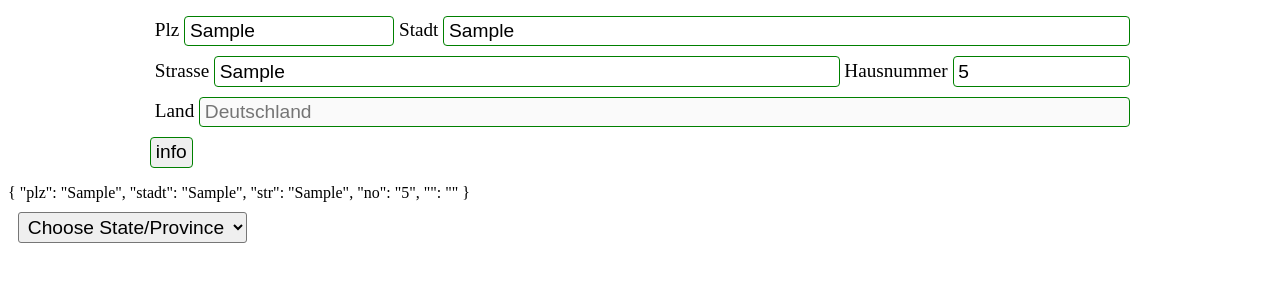
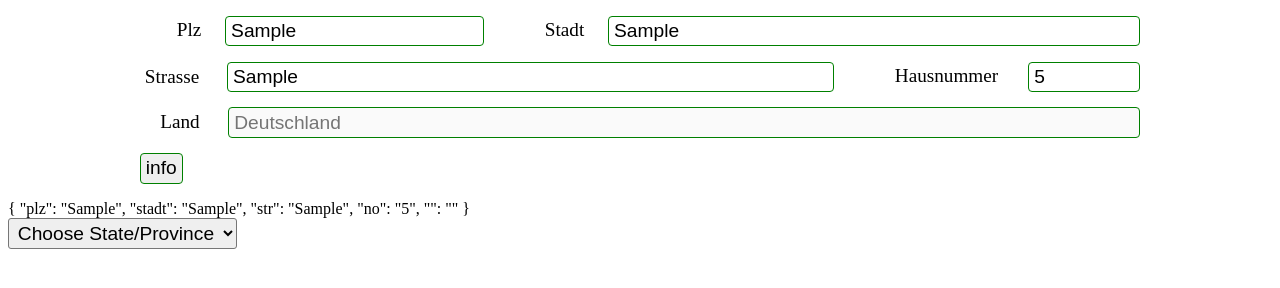
Before and after one commit to godsomex/reverse-engineer-dpdhl, a plain HTML site: page index.html in a window 1280 px wide. Both pictures are taken after typing "Sample", "Sample", "Sample", "5" into the empty fields and a click on the button "info". Drawn offline with Linux system fonts and the light colour scheme.

Commit message:
refactor code

```diff
--- a/api.js
+++ b/api.js
@@ -1,29 +1,55 @@
-let dropdown = document.getElementById("locality-dropdown");
+function myFunction() {
+  const dropdown = document.getElementById("locality-dropdown");
   dropdown.length = 0;
 
-let defaultOption = document.createElement("option");
+  const postcode = document.getElementById("plz").value;
+
+  const stadt = document.getElementById("stadt");
+
+  const defaultOption = document.createElement("option");
   defaultOption.text = "Choose State/Province";
 
   dropdown.add(defaultOption);
   dropdown.selectedIndex = 0;
 
-let url =
+  const url =
     "https://cors-anywhere.herokuapp.com/https://www.postdirekt.de/plzserver/PlzAjaxServlet";
+  const params = "finda=city&city=" + postcode + "&lang=de_DE";
 
-let postcode = "81241";
-let params = "finda=city&city=" + postcode + "&lang=de_DE";
+  function getCity(a, b) {
+    return fetch(`${a}?${b}`);
+  }
 
-try {
-  fetch(`${url}?${params}`)
+  if (postcode.length == 5) {
+    getCity(url, params)
       .then(res => res.json())
       .then(result => {
-      console.log(result);
         let option;
         option = document.createElement("option");
         option.text = result.rows[0].city;
         option.value = result.rows[0].city;
         dropdown.add(option);
-    });
-} catch (error) {
-  console(error);
+        stadt.value = result.rows[0].city;
+      })
+      .catch(err => console.log(err));
+  } else {
+    stadt.value = "please enter 5 digits";
   }
+
+  const formToJSON = elements =>
+    elements.reduce((data, element) => {
+      data[element.name] = element.value;
+      return data;
+    }, {});
+
+  const handleFormSubmit = event => {
+    event.preventDefault();
+    const data = formToJSON(Array.from(form.elements));
+    const dataContainer = document.getElementsByTagName("section")[0];
+    dataContainer.textContent = JSON.stringify(data, null, "  ");
+  };
+
+  const form = document.getElementsByTagName("form")[0];
+
+  form.addEventListener("submit", handleFormSubmit);
+}
--- a/index.html
+++ b/index.html
@@ -33,18 +33,15 @@
         </div>
         <div class="haus-group">
           <label for="no">Hausnummer</label>
-          <input
-            type="number"
-            id="no"
-            name="no"
-            placeholder="Enter House Number"
-          />
+          <input type="number" id="no" name="no" placeholder="House Number" />
         </div>
       </div>
 
       <div class="form-group">
-        <label for="land">Land</label>
-        <input type="text" id="land" disabled placeholder="Deutschland" />
+        <div class="land-group">
+          <label for="land">Land</label>
+          <input type="text" id="land" disabled placeholder="Deutschland" />
+        </div>
       </div>
       <div class="form-group">
         <button id="btnSend">info</button>
@@ -55,74 +52,10 @@
 
     <div class="form-group">
       <select id="locality-dropdown" name="locality">
-        <option value="bonus">bonus mark</option>
+        <option value="bonus">locality</option>
       </select>
     </div>
 
-    <!-- <script src="index.js"></script> -->
-    <script>
-      function myFunction() {
-        let dropdown = document.getElementById("locality-dropdown");
-        dropdown.length = 0;
-
-        let postcode = document.getElementById("plz").value;
-
-        let stadt = document.getElementById("stadt");
-
-        let defaultOption = document.createElement("option");
-        defaultOption.text = "Choose State/Province";
-
-        dropdown.add(defaultOption);
-        dropdown.selectedIndex = 0;
-
-        let url =
-          "https://cors-anywhere.herokuapp.com/https://www.postdirekt.de/plzserver/PlzAjaxServlet";
-        let params = "finda=city&city=" + postcode + "&lang=de_DE";
-
-        function getCity(url, params) {
-          return fetch(`${url}?${params}`);
-        }
-
-        if (postcode.length == 5) {
-          try {
-            getCity(`${url}?${params}`)
-              .then(res => res.json())
-              .then(result => {
-                let option;
-                option = document.createElement("option");
-                option.text = result.rows[0].city;
-                option.value = result.rows[0].city;
-                dropdown.add(option);
-                stadt.value = result.rows[0].city;
-              });
-          } catch (error) {
-            console.log(error);
-          }
-        } else {
-          stadt.value = "please enter 5 digits";
-        }
-
-        const formToJSON = elements =>
-          [].reduce.call(
-            elements,
-            (data, element) => {
-              data[element.name] = element.value;
-              return data;
-            },
-            {}
-          );
-
-        const handleFormSubmit = event => {
-          event.preventDefault();
-          const data = formToJSON(form.elements);
-          const dataContainer = document.getElementsByTagName("section")[0];
-          dataContainer.textContent = JSON.stringify(data, null, "  ");
-        };
-
-        const form = document.getElementsByTagName("form")[0];
-
-        form.addEventListener("submit", handleFormSubmit);
-      }
-    </script>
+    <script src="api.js"></script>
   </body>
 </html>
--- a/style.css
+++ b/style.css
@@ -1,3 +1,100 @@
+form {
+  margin: 1rem auto;
+  width: 90%;
+  max-width: 1000px;
+}
+select,
+option,
+input,
+label,
+button {
+  padding: 0.2rem 0.3rem;
+  font-size: 1.2rem;
+  border-radius: 3px;
+}
+
+input {
+  border: 1px solid green;
+  border-radius: 4px;
+  margin-left: 1em;
+  margin-bottom: 0.8em;
+}
+
+button {
+  border: 1px solid green;
+  border-radius: 4px;
+}
+
+input:focus {
+  border: 2px solid red;
+}
+
+.form-group {
+  display: flex;
+  flex-direction: row;
+  justify-content: space-between;
+}
+
+.plz-group {
+  display: inline-flex;
+  margin-left: 2em;
+}
+
+.stadt-group {
+  width: 60%;
+  display: flex;
+  flex-direction: row;
+  justify-content: space-around;
+}
+
+.stadt-group input {
+  width: 90%;
+}
+
+.str-group {
+  width: 70%;
+}
+
+.str-group input {
+  width: 85%;
+}
+
+.haus-group {
+  display: flex;
+  flex-direction: row;
+  justify-content: space-between;
+  width: 25%;
+}
+
+.haus-group input {
+  width: 40%;
+}
+
+.land-group {
+  display: flex;
+  flex-direction: row;
+  justify-content: space-between;
+  width: 100%;
+}
+
+.land-group input {
+  width: 90%;
+}
+
+.land-group label {
+  margin-left: 0.8em;
+}
+
+@media (max-width: 600px) {
+  body {
+    background-color: lightblue;
+  }
+  .form-group {
+    display: block;
+  }
+}
+
+/*
 form {
   margin: 1rem auto;
   width: 90%;
@@ -67,3 +164,4 @@ input:focus {
     display: block;
   }
 }
+*/
```
Lines whose indentation alone changed are shown as unchanged.
